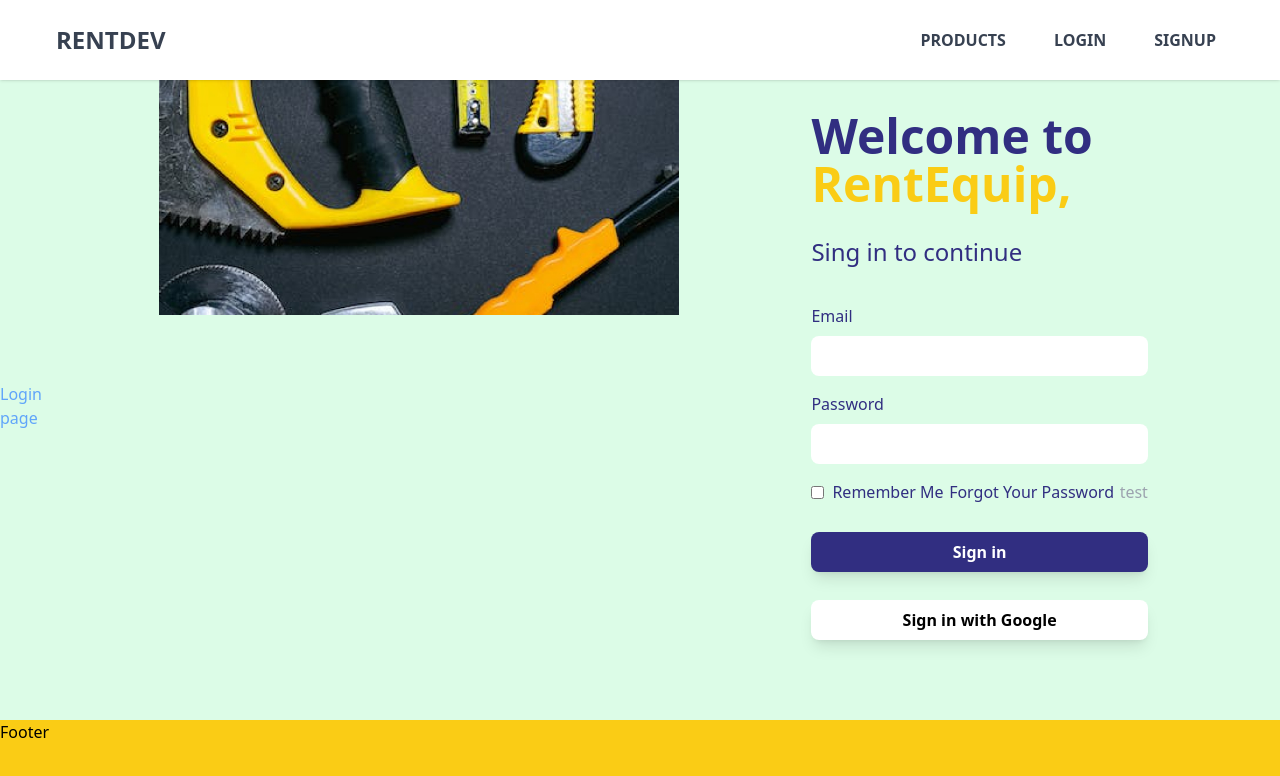
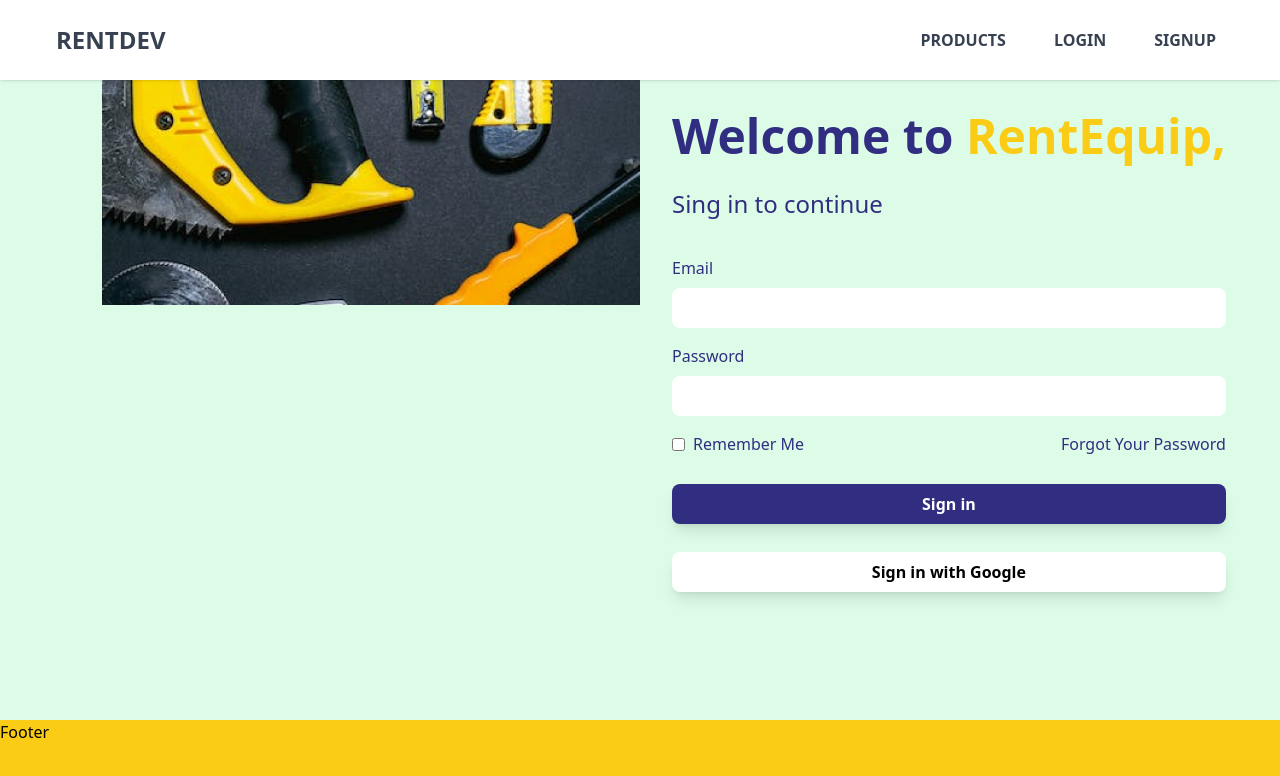
Before and after one commit to ConstantinHuidu/rentingdev, a Next.js app: page /login in a window 1280 px wide. Shown: the top 776 px of the page. Built offline with nearby package versions, Linux system fonts and the light colour scheme.

Commit message:
login page

```diff
--- a/pages/login.tsx
+++ b/pages/login.tsx
@@ -14,12 +14,10 @@ const login = () => {
         <link rel="icon" href="/favicon.ico" />
       </Head>
       <main className="flex items-center justify-center">
-        <h1 className="text-red-500 md:text-blue-400">Login page</h1>
-
-        <div className="grid grid-cols-1 sm:grid-cols-2 w-full h-3/5">
-          <div className="hidden md:block h-3/5">
+        <div className="grid grid-cols-2 h-full mx-auto">
+          <div className="hidden md:block h-full">
             <Image
-              className="w-full pl-20 h-3/5 object-cover"
+              className="w-full pl-20 h-1/3 object-cover"
               src={singupIMG}
               alt=""
               width={1080}
@@ -27,7 +25,7 @@ const login = () => {
           </div>
 
           <div className="flex flex-start justify-center">
-            <form className="w-2/3 mx-auto rounded-lg p-8 px-8">
+            <form className="w-full mx-auto rounded-lg p-8 px-8">
               <h2 className="text-5xl font-bold">
                 <span className="text-indigo-900">Welcome to</span>{" "}
                 <span className="text-yellow-400">RentEquip,</span>
@@ -52,7 +50,6 @@ const login = () => {
                   <span className="text-indigo-900">Remember Me</span>
                 </p>
                 <p className="text-indigo-900">Forgot Your Password</p>
-                <p>test</p>
               </div>
               <button className="w-full my-5 py-2 bg-indigo-900 shadow-lg hover:shadow-indigo-500/50 text-white font-semibold rounded-lg">
                 Sign in
```
